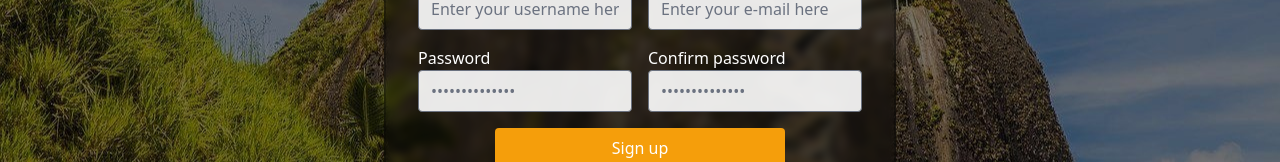
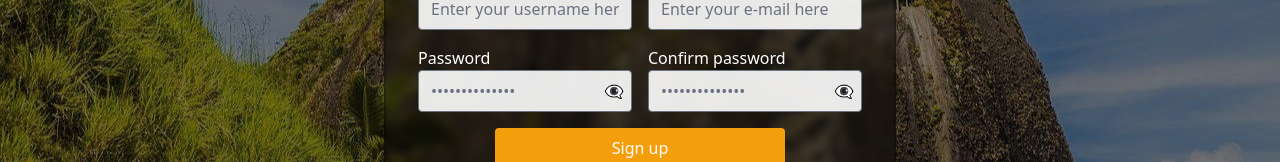
Before and after one commit to hdeza/plan-clima, a React (Vite) app: page /signup in a window 1280 px wide. Shown: the part 387-549 px from the top of the page. Built offline with nearby package versions, Linux system fonts and the light colour scheme; no server answers.

Commit message:
Refactor Login and SignUp components: Added password visibility toggle, improved error handling during authentication, and enhanced UI layout for better user experience.

```diff
--- a/src/pages/Login.tsx
+++ b/src/pages/Login.tsx
@@ -7,22 +7,27 @@ import { useNavigate } from "react-router-dom";
 export const Login = () => {
   const [email, setEmail] = useState("");
   const [password, setPassword] = useState("");
+  const [showPassword, setShowPassword] = useState(false);
   const navigate = useNavigate();
 
   const authContext = useContext(AuthContext);
 
-  const handleSubmit = (e: React.FormEvent) => {
+  const handleSubmit = async (e: React.FormEvent) => {
     e.preventDefault();
-    // Lógica de inicio de sesión aquí
+    try {
       if (authContext && authContext.login) {
-      authContext.login(email, password);
-      console.log("Iniciando sesión con:", email);
+        await authContext.login(email, password);
+        // If login is successful, the user state will be updated by onAuthStateChanged
+        // and we can navigate to the home page
+        navigate("/");
       } else {
         console.error("AuthContext or login function is not available.");
       }
-    navigate("/itinerary-history");
+    } catch (error) {
+      console.error("Error during login:", error);
+      // You might want to show an error message to the user here
+    }
   };
-
 
   return (
     <>
@@ -48,7 +53,7 @@ export const Login = () => {
                     placeholder="Enter your email here"
                     value={email}
                     onChange={(e) => setEmail(e.target.value)}
-                    className="bg-white/90 rounded-sm"
+                    className="rounded-sm bg-white/90"
                     required
                   />
                 </div>
@@ -57,26 +62,37 @@ export const Login = () => {
                   <label htmlFor="password" className="text-white">
                     Password
                   </label>
+                  <div className="relative">
                     <input
                       id="password"
-                    type="password"
+                      type={showPassword ? "text" : "password"}
                       placeholder="••••••••••••••"
                       value={password}
                       onChange={(e) => setPassword(e.target.value)}
-                    className="rounded-sm bg-white/90"
+                      className="w-full rounded-sm bg-white/90"
                       required
                     />
+                    <button
+                      type="button"
+                      onClick={() => setShowPassword(!showPassword)}
+                      className="absolute text-gray-600 -translate-y-1/2 right-2 top-1/2 hover:text-gray-800"
+                    >
+                      {showPassword ? "👁️" : "👁️‍🗨️"}
+                    </button>
+                  </div>
                 </div>
 
                 <button
                   type="submit"
-                  onClick={() => (window.location.href = "/")}
                   className="w-full py-2 font-medium text-white rounded-sm bg-amber-500 hover:bg-amber-600"
                 >
                   Log In
                 </button>
-                <div className="text-center space-y-2">
-                  <a href="/signup" className="text-white/90 hover:text-white text-sm block">
+                <div className="space-y-2 text-center">
+                  <a
+                    href="/signup"
+                    className="block text-sm text-white/90 hover:text-white"
+                  >
                     Sign Up?
                   </a>
                 </div>
--- a/src/pages/SignUp.tsx
+++ b/src/pages/SignUp.tsx
@@ -2,21 +2,24 @@ import { AuthContext } from "@/contexts/AuthProvider";
 import Footer from "@/layouts/Footer";
 import Header from "@/layouts/Header";
 import { FormEvent, useContext, useState } from "react";
+import { useNavigate } from "react-router-dom";
 
 export interface UserRegistration {
-  email: string
-  password: string
-  firstName: string
-  lastname: string
+  email: string;
+  password: string;
+  firstName: string;
+  lastname: string;
 }
 
 export const SignUp = () => {
   const authContext = useContext(AuthContext);
-  const [ confirmPassword, setConfirmPassword ] = useState("");
-  const [ username, setUsername ] = useState("");
+  const navigate = useNavigate();
+  const [confirmPassword, setConfirmPassword] = useState("");
+  const [username, setUsername] = useState("");
+  const [showPassword, setShowPassword] = useState(false);
+  const [showConfirmPassword, setShowConfirmPassword] = useState(false);
 
-
-  const handleSubmit = (e: FormEvent<HTMLFormElement>) => {
+  const handleSubmit = async (e: FormEvent<HTMLFormElement>) => {
     e.preventDefault();
 
     const formData = new FormData(e.currentTarget);
@@ -25,37 +28,46 @@ export const SignUp = () => {
       firstName: formData.get("firstName") as string,
       lastname: formData.get("lastName") as string,
       email: formData.get("email") as string,
-      password: formData.get("password") as string
-    }
+      password: formData.get("password") as string,
+    };
 
     if (userData.password !== confirmPassword) {
       alert("Passwords do not match");
-      return
+      return;
     }
 
     if (authContext && authContext.register) {
-      authContext.register(userData.email, userData.password, userData.firstName, userData.lastname);
-      console.log("Registering user.");
+      try {
+        await authContext.register(
+          userData.email,
+          userData.password,
+          userData.firstName,
+          userData.lastname
+        );
+        console.log("Registration successful");
+        navigate("/login"); // Navigate to login page after successful registration
+      } catch (error) {
+        console.error("Registration failed:", error);
+        alert("Registration failed. Please try again.");
+      }
     } else {
       console.error("AuthContext or register function is not available.");
     }
-
-    // Lógica de registro aquí
-    console.log("Registering user.");
-  }
-
+  };
 
   return (
     <>
       <Header isInHome={false} />
       <div className="flex flex-col items-center justify-center h-svh bg-cover bg-no-repeat bg-center bg-[url('src/assets/guatape.jpg')]">
-        <div className="flex flex-1 items-center ">
+        <div className="flex items-center flex-1 ">
           <div className="w-full max-w-lg">
             <div className="mb-5">
-              <h2 className="text-4xl font-serif font-bold text-orange-500">REGISTER</h2>
+              <h2 className="font-serif text-4xl font-bold text-orange-500">
+                REGISTER
+              </h2>
             </div>
 
-            <div className="bg-black/40  backdrop-blur-sm p-8 rounded-lg border-black/25 border-2 shadow-lg">
+            <div className="p-8 border-2 rounded-lg shadow-lg bg-black/40 backdrop-blur-sm border-black/25">
               <form onSubmit={handleSubmit} className="grid grid-cols-6 gap-4">
                 <div className="col-span-3 col-start-1">
                   <label htmlFor="firstName" className="text-white md-text-lg">
@@ -66,7 +78,7 @@ export const SignUp = () => {
                     name="firstName"
                     type="text"
                     placeholder="Enter your first name here"
-                    className="bg-white/90 rounded-sm w-full"
+                    className="w-full rounded-sm bg-white/90"
                     required
                   />
                 </div>
@@ -79,7 +91,7 @@ export const SignUp = () => {
                     name="lastname"
                     type="text"
                     placeholder="Enter your lastname here"
-                    className="bg-white/90 rounded-sm w-full"
+                    className="w-full rounded-sm bg-white/90"
                     required
                   />
                 </div>
@@ -94,7 +106,7 @@ export const SignUp = () => {
                     value={username}
                     onChange={(e) => setUsername(e.target.value)}
                     placeholder="Enter your username here"
-                    className="bg-white/90 rounded-sm w-full"
+                    className="w-full rounded-sm bg-white/90"
                     required
                   />
                 </div>
@@ -107,7 +119,7 @@ export const SignUp = () => {
                     type="email"
                     name="email"
                     placeholder="Enter your e-mail here"
-                    className="bg-white/90 rounded-sm w-full"
+                    className="w-full rounded-sm bg-white/90"
                     required
                   />
                 </div>
@@ -116,46 +128,65 @@ export const SignUp = () => {
                   <label htmlFor="password" className="text-white">
                     Password
                   </label>
+                  <div className="relative">
                     <input
                       id="password"
-                    type="password"
+                      type={showPassword ? "text" : "password"}
                       name="password"
                       placeholder="••••••••••••••"
-                    className="bg-white/90 rounded-sm w-full"
+                      className="w-full pr-10 rounded-sm bg-white/90"
                       required
                     />
+                    <button
+                      type="button"
+                      onClick={() => setShowPassword(!showPassword)}
+                      className="absolute text-gray-600 -translate-y-1/2 right-2 top-1/2 hover:text-gray-800"
+                    >
+                      {showPassword ? "👁️" : "👁️‍🗨️"}
+                    </button>
+                  </div>
                 </div>
                 <div className="col-span-3 ">
                   <label htmlFor="confirmPassword" className="text-white">
                     Confirm password
                   </label>
+                  <div className="relative">
                     <input
                       id="confirmPassword"
-                    type="password"
+                      type={showConfirmPassword ? "text" : "password"}
                       name="confirmPassword"
                       value={confirmPassword}
                       onChange={(e) => setConfirmPassword(e.target.value)}
                       placeholder="••••••••••••••"
-                    className="bg-white/90 rounded-sm w-full"
+                      className="w-full pr-10 rounded-sm bg-white/90"
                       required
                     />
+                    <button
+                      type="button"
+                      onClick={() =>
+                        setShowConfirmPassword(!showConfirmPassword)
+                      }
+                      className="absolute text-gray-600 -translate-y-1/2 right-2 top-1/2 hover:text-gray-800"
+                    >
+                      {showConfirmPassword ? "👁️" : "👁️‍🗨️"}
+                    </button>
+                  </div>
                 </div>
 
                 <button
                   type="submit"
-                  className="col-span-4 col-start-2 w-full bg-amber-500 hover:bg-amber-600 text-white font-medium py-2 rounded-sm "
+                  className="w-full col-span-4 col-start-2 py-2 font-medium text-white rounded-sm bg-amber-500 hover:bg-amber-600 "
                 >
                   Sign up
                 </button>
 
-                <div className="text-center space-y-2 col-span-6">
+                <div className="col-span-6 space-y-2 text-center">
                   <a
                     href="/login"
-                    className="text-white/90 hover:text-white text-sm block"
+                    className="block text-sm text-white/90 hover:text-white"
                   >
                     Already have an account?
                   </a>
-
                 </div>
               </form>
             </div>
```
Lines whose indentation alone changed are shown as unchanged.
